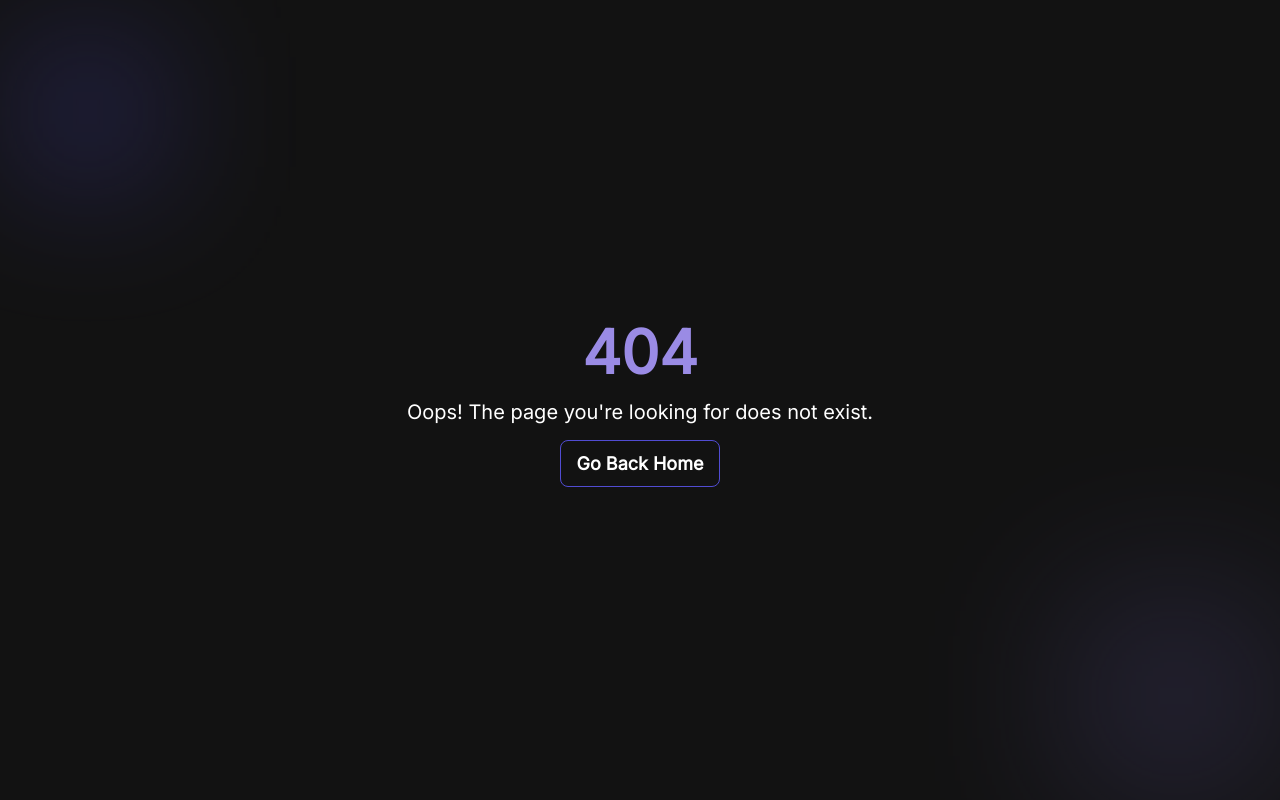
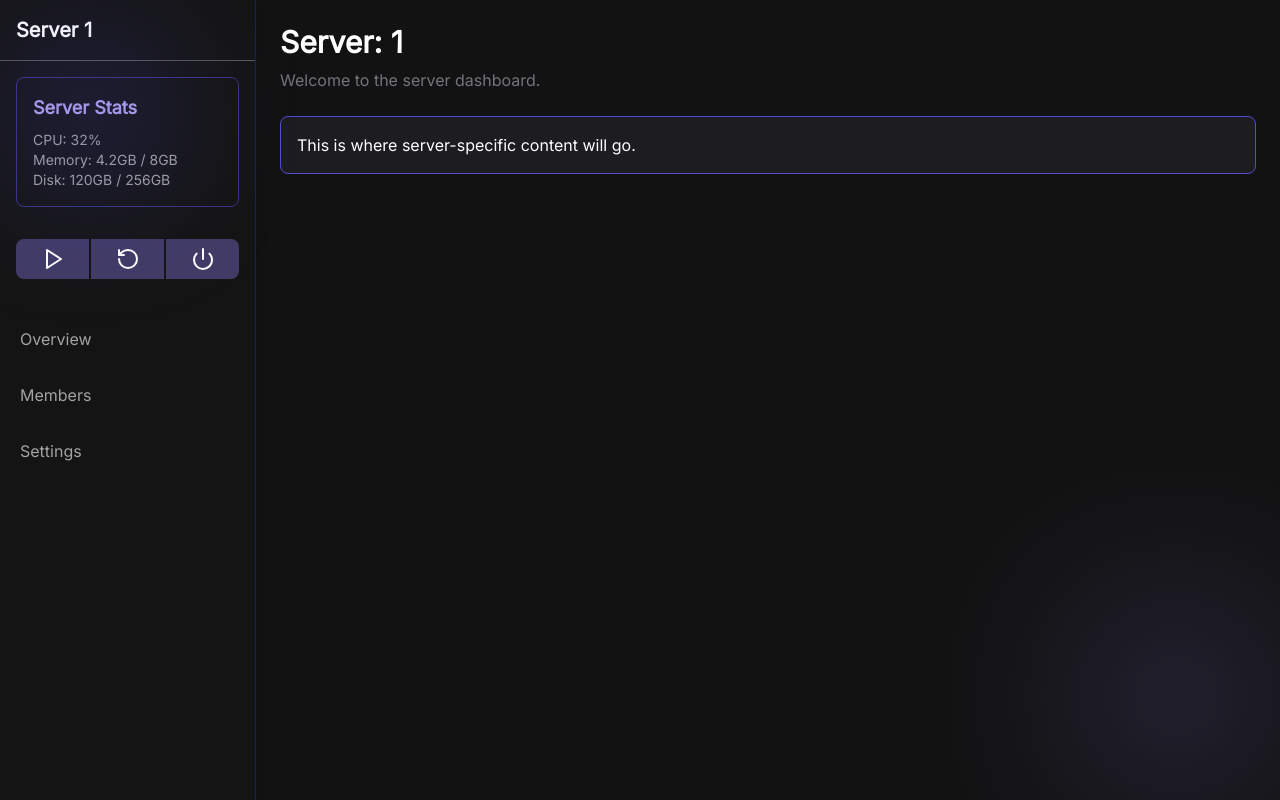
Before and after one commit to dreadfulstep/host, a Next.js app in the folder frontend/: page /dashboard/servers/1 in a window 1280 px wide. Before the commit this address had no page. Built offline with nearby package versions, Linux system fonts and the light colour scheme.

Commit message:
Server page sidebar update

```diff
--- /dev/null
+++ b/frontend/src/app/dashboard/(user)/servers/[serverId]/components/ServerSidebar.tsx
@@ -0,0 +1,89 @@
+"use client";
+
+import { useState } from "react";
+import Link from "next/link";
+import { Menu, Play, Power, RotateCcw, X } from "lucide-react";
+import { usePathname } from "next/navigation";
+
+interface ServerSidebarProps {
+  serverId: string;
+}
+
+export default function ServerSidebar({ serverId }: ServerSidebarProps) {
+  const [isOpen, setIsOpen] = useState(false);
+  const pathname = usePathname();
+
+  const isActive = (path: string) => path === pathname;
+
+  return (
+    <>
+      {/* Mobile Menu Button */}
+      <button
+        className="md:hidden fixed top-4 left-4 z-50 bg-primary-a30 p-2 rounded-lg"
+        onClick={() => setIsOpen(true)}
+      >
+        <Menu size={24} />
+      </button>
+
+      <div
+        className={`h-screen w-64 bg-surface-a10 md:bg-surface-a10/10 border-primary-a0/35 md:border-r text-white shadow-lg transition-transform duration-300 ease-in-out
+        ${isOpen ? "translate-x-0" : "-translate-x-64"} md:translate-x-0 md:relative md:flex md:flex-col`}
+      >
+        <div className="flex justify-between items-center p-4 border-b border-surface-a30">
+          <h1 className="text-xl font-semibold">Server {serverId}</h1>
+          <button className="md:hidden" onClick={() => setIsOpen(false)}>
+            <X size={24} />
+          </button>
+        </div>
+
+        <div className="m-4 p-4 rounded-lg border border-primary-a10/60">
+          <h2 className="text-lg font-semibold text-primary-a50 mb-2">
+            Server Stats
+          </h2>
+          <p className="text-sm text-neutral-400">CPU: 32%</p>
+          <p className="text-sm text-neutral-400">Memory: 4.2GB / 8GB</p>
+          <p className="text-sm text-neutral-400">Disk: 120GB / 256GB</p>
+        </div>
+
+        <div className="m-4 flex flex-row gap-x-[2px]">
+          <button className="py-2 px-4 w-1/3 bg-primary-a30/40 hover:bg-green-600/30 transition rounded-l-lg flex justify-center">
+            <Play />
+          </button>
+          <button className="py-2 px-4 w-1/3 bg-primary-a30/40 hover:bg-yellow-600/30 transition flex justify-center">
+            <RotateCcw />
+          </button>
+          <button className="py-2 px-4 w-1/3 bg-primary-a30/40 hover:bg-red-600/30 transition rounded-r-lg flex justify-center">
+            <Power />
+          </button>
+        </div>
+
+        <nav className="mt-4">
+          {[
+            { name: "Overview", href: `/server/${serverId}` },
+            { name: "Members", href: `/server/${serverId}/members` },
+            { name: "Settings", href: `/server/${serverId}/settings` },
+          ].map((item) => (
+            <Link
+              key={item.href}
+              href={item.href}
+              className={`block p-4 border-l-4 transition cursor-pointer ${
+                isActive(item.href)
+                  ? "bg-gradient-to-r from-primary-a10/20 to-transparent border-primary-a10 text-white"
+                  : "text-neutral-400 hover:text-neutral-200 border-transparent hover:bg-gradient-to-r hover:from-primary-a10/20 hover:to-transparent hover:border-primary-a10 active:bg-gradient-to-r active:from-primary-a20/20 active:to-transparent active:border-primary-a20"
+              }`}
+            >
+              {item.name}
+            </Link>
+          ))}
+        </nav>
+      </div>
+
+      {isOpen && (
+        <div
+          className="fixed inset-0 bg-black bg-opacity-50 z-40 md:hidden"
+          onClick={() => setIsOpen(false)}
+        />
+      )}
+    </>
+  );
+}
--- /dev/null
+++ b/frontend/src/app/dashboard/(user)/servers/[serverId]/layout.tsx
@@ -0,0 +1,11 @@
+export default function ServerLayout({
+    children,
+  }: Readonly<{
+    children: React.ReactNode;
+  }>) {
+    return (
+        <main>
+          {children}
+        </main>
+    );
+  }
--- /dev/null
+++ b/frontend/src/app/dashboard/(user)/servers/[serverId]/page.tsx
@@ -0,0 +1,25 @@
+"use client";
+
+import { useParams } from "next/navigation";
+import ServerSidebar from "./components/ServerSidebar";
+
+export default function ServerPage() {
+  const { serverId } = useParams() ?? { serverId: '' };
+
+  return (
+    <div className="flex min-h-screen bg-surface-a0 text-white">
+      {serverId && <ServerSidebar serverId={serverId as string} />}
+
+      {/* Main Content */}
+      <main className="flex-1 p-6">
+        <h1 className="text-3xl font-semibold">Server: {serverId}</h1>
+        <p className="text-tonal-a40 mt-2">Welcome to the server dashboard.</p>
+
+        {/* Example Content */}
+        <div className="mt-6 p-4 border border-primary-a10 rounded-lg bg-tonal-a10/40">
+          <p>This is where server-specific content will go.</p>
+        </div>
+      </main>
+    </div>
+  );
+}
```
